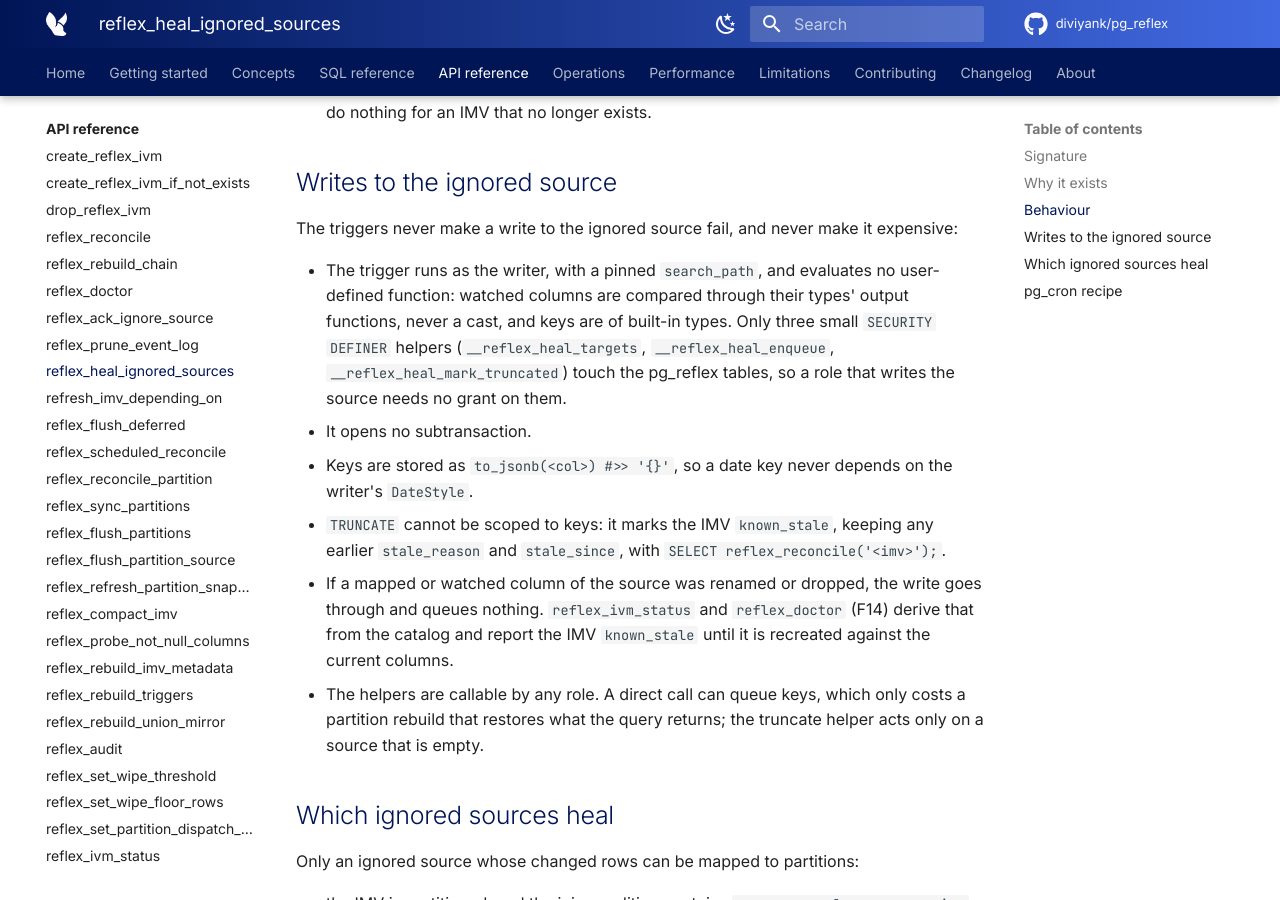
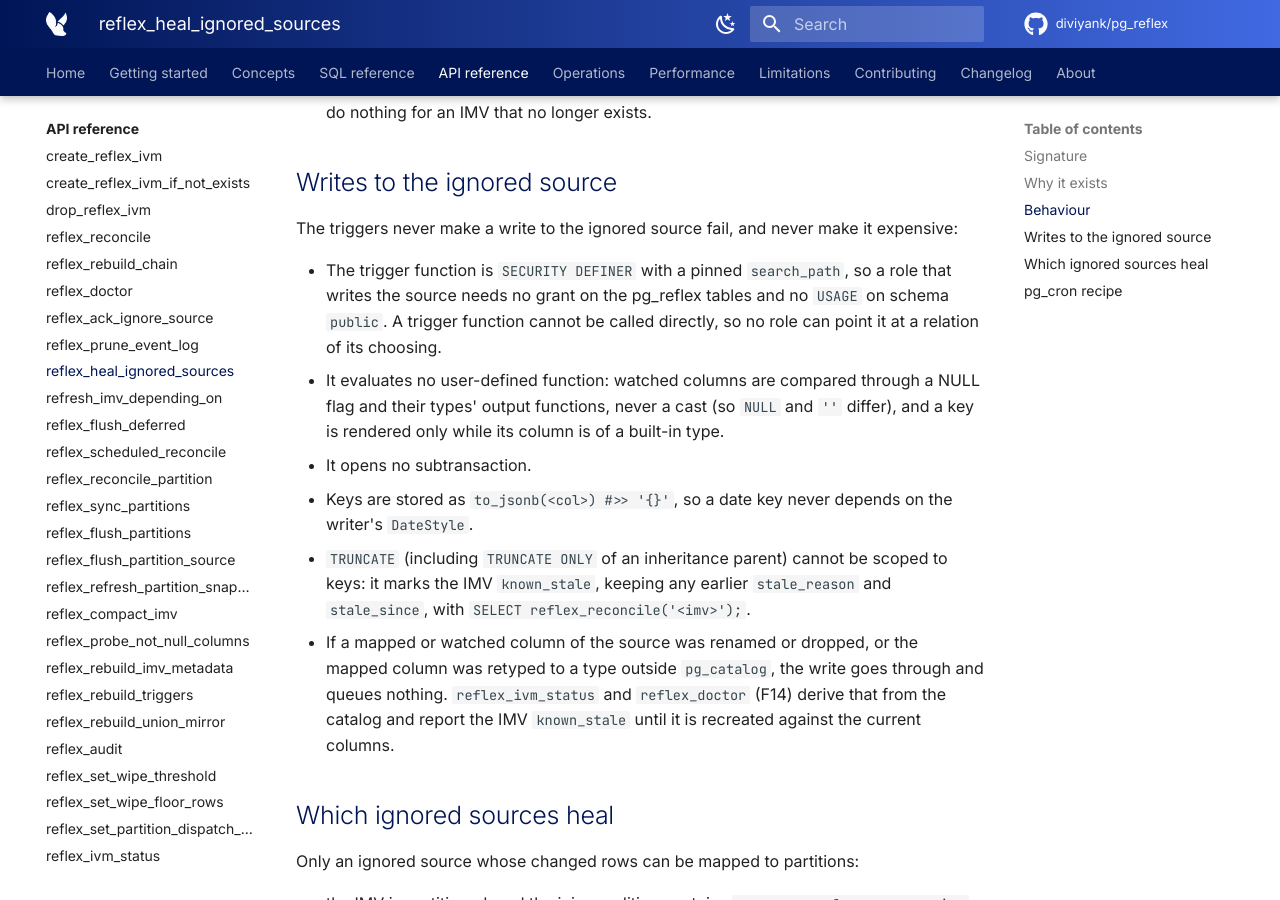
Before and after one commit to diviyank/pg_reflex, an MkDocs documentation site: the page built from docs/api/reflex_heal_ignored_sources.md, in a window 1280 px wide and 900 px high, scrolled down 1583 px. Built offline with MkDocs 1.6.1 and Material for MkDocs 9.7.7, drawn with Linux system fonts in a browser that asks for light colours; comment, search, counter and statistics services are not loaded.

Commit message:
docs: heal trigger runs as definer with no callable helpers

```diff
--- a/docs/api/reflex_heal_ignored_sources.md
+++ b/docs/api/reflex_heal_ignored_sources.md
@@ -44,12 +44,12 @@ SELECT reflex_heal_ignored_sources('sop_forecast_view');
 
 The triggers never make a write to the ignored source fail, and never make it expensive:
 
-- The trigger runs as the writer, with a pinned `search_path`, and evaluates no user-defined function: watched columns are compared through their types' output functions, never a cast, and keys are of built-in types. Only three small `SECURITY DEFINER` helpers (`__reflex_heal_targets`, `__reflex_heal_enqueue`, `__reflex_heal_mark_truncated`) touch the pg_reflex tables, so a role that writes the source needs no grant on them.
+- The trigger function is `SECURITY DEFINER` with a pinned `search_path`, so a role that writes the source needs no grant on the pg_reflex tables and no `USAGE` on schema `public`. A trigger function cannot be called directly, so no role can point it at a relation of its choosing.
+- It evaluates no user-defined function: watched columns are compared through a NULL flag and their types' output functions, never a cast (so `NULL` and `''` differ), and a key is rendered only while its column is of a built-in type.
 - It opens no subtransaction.
 - Keys are stored as `to_jsonb(<col>) #>> '{}'`, so a date key never depends on the writer's `DateStyle`.
-- `TRUNCATE` cannot be scoped to keys: it marks the IMV `known_stale`, keeping any earlier `stale_reason` and `stale_since`, with `SELECT reflex_reconcile('<imv>');`.
-- If a mapped or watched column of the source was renamed or dropped, the write goes through and queues nothing. `reflex_ivm_status` and `reflex_doctor` (F14) derive that from the catalog and report the IMV `known_stale` until it is recreated against the current columns.
-- The helpers are callable by any role. A direct call can queue keys, which only costs a partition rebuild that restores what the query returns; the truncate helper acts only on a source that is empty.
+- `TRUNCATE` (including `TRUNCATE ONLY` of an inheritance parent) cannot be scoped to keys: it marks the IMV `known_stale`, keeping any earlier `stale_reason` and `stale_since`, with `SELECT reflex_reconcile('<imv>');`.
+- If a mapped or watched column of the source was renamed or dropped, or the mapped column was retyped to a type outside `pg_catalog`, the write goes through and queues nothing. `reflex_ivm_status` and `reflex_doctor` (F14) derive that from the catalog and report the IMV `known_stale` until it is recreated against the current columns.
 
 ## Which ignored sources heal
 
```
Also changed, not shown: untreated_bugs/2026-09-08_status_window_swap_wipes_slice_silently.md (+0 -5 lines).
